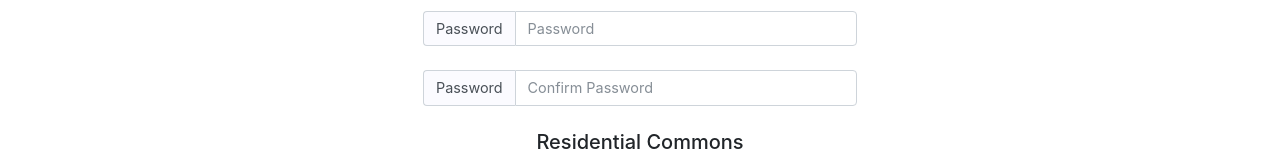
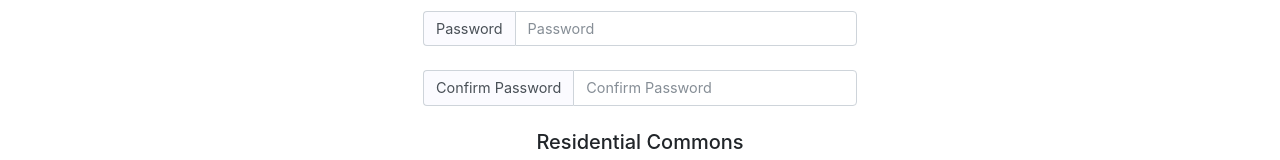
Before and after one commit to austinchenCS/SMULife, an Angular app in the folder frontend/: page /signup in a window 1280 px wide. Shown: the part 504-664 px from the top of the page. Built offline with nearby package versions, Linux system fonts and the light colour scheme.

Commit message:
fixed pass matching

```diff
--- a/frontend/src/app/components/signup/signup.component.html
+++ b/frontend/src/app/components/signup/signup.component.html
@@ -121,8 +121,8 @@
 
             <br>
             <div class="input-group">
-                <span class="input-group-addon" id="sizing-addon1">Password</span>
-                <input type="password" #passwordConfirmName="ngModel" [(ngModel)]="passwordconfirm" class="form-control" placeholder="Confirm Password" aria-describedby="sizing-addon1"  name="passwordconfirm-field" required minlength=7>
+                <span class="input-group-addon" id="sizing-addon1">Confirm Password</span>
+                <input type="password" #passwordConfirmName="ngModel" [(ngModel)]="passwordconfirm" class="form-control" placeholder="Confirm Password" aria-describedby="sizing-addon1"  name="passwordconfirm-field" required minlength=7 [pattern]="password">
             </div>
 
             <div class="alert alert-danger"
```
